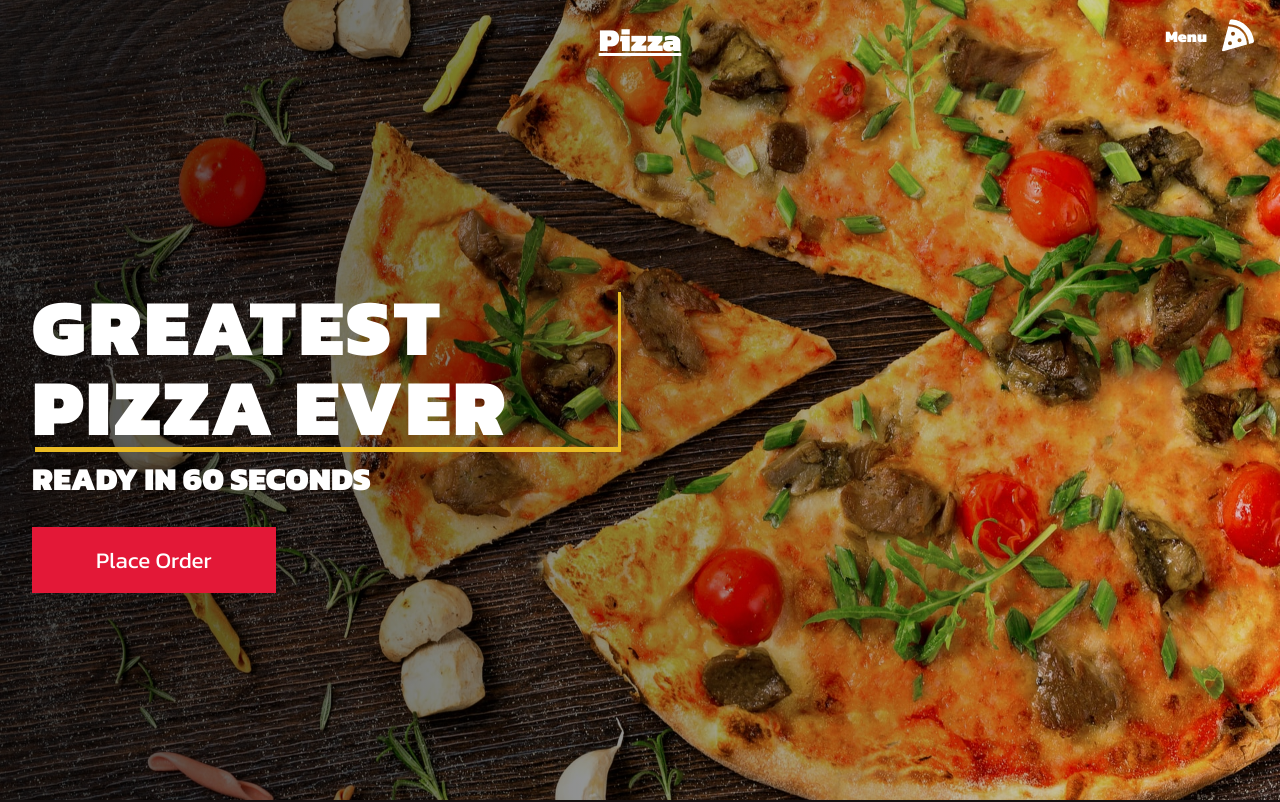
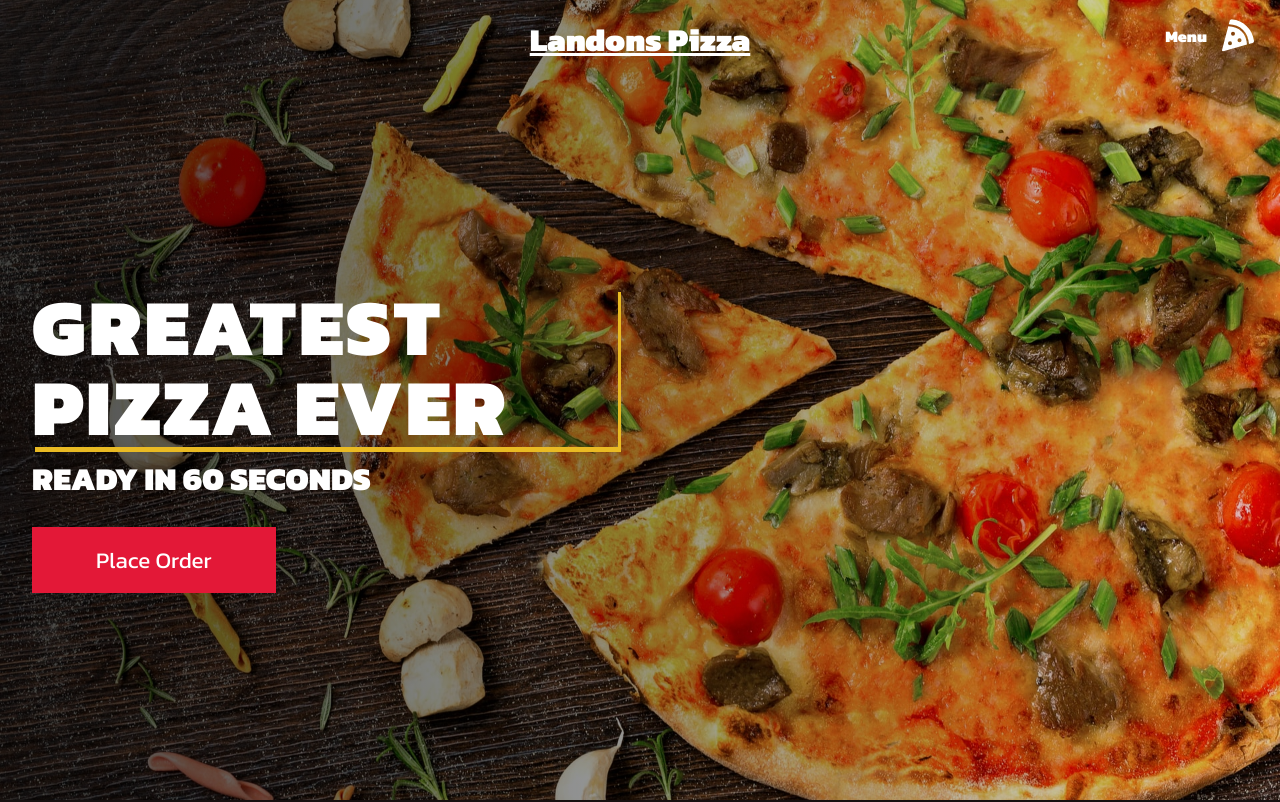
Before and after one commit to landon-is-on/react-pizza-app, a React (Create React App) app in the folder pizza/: page / in a window 1280 px wide. Shown: the top 802 px of the page. Built offline with nearby package versions, Linux system fonts and the light colour scheme.

Commit message:
done with all

```diff
--- a/pizza/src/components/Footer/index.js
+++ b/pizza/src/components/Footer/index.js
@@ -22,7 +22,7 @@ const Footer = () => {
       <FooterWrap>
         <SocialMedia>
           <SocialMediaWrap>
-            <SocialLogo to='/'>Pizza</SocialLogo>
+            <SocialLogo to='/'> Landon Smothers</SocialLogo>
             <SocialIcons>
               <SocialIconLink href='/' target='_blank' aria-label='Facebook'>
                 <FaFacebook />
--- a/pizza/src/components/Navbar/index.js
+++ b/pizza/src/components/Navbar/index.js
@@ -5,7 +5,7 @@ const Navbar = ({toggle}) => {
     return (
       <>
             <Nav>
-                <NavLink to= "/">Pizza</NavLink>
+                <NavLink to= "/"> Landons Pizza</NavLink>
                 <NavIcon onClick={toggle}>
                     <p>Menu</p>
                     <Bars/>
```
